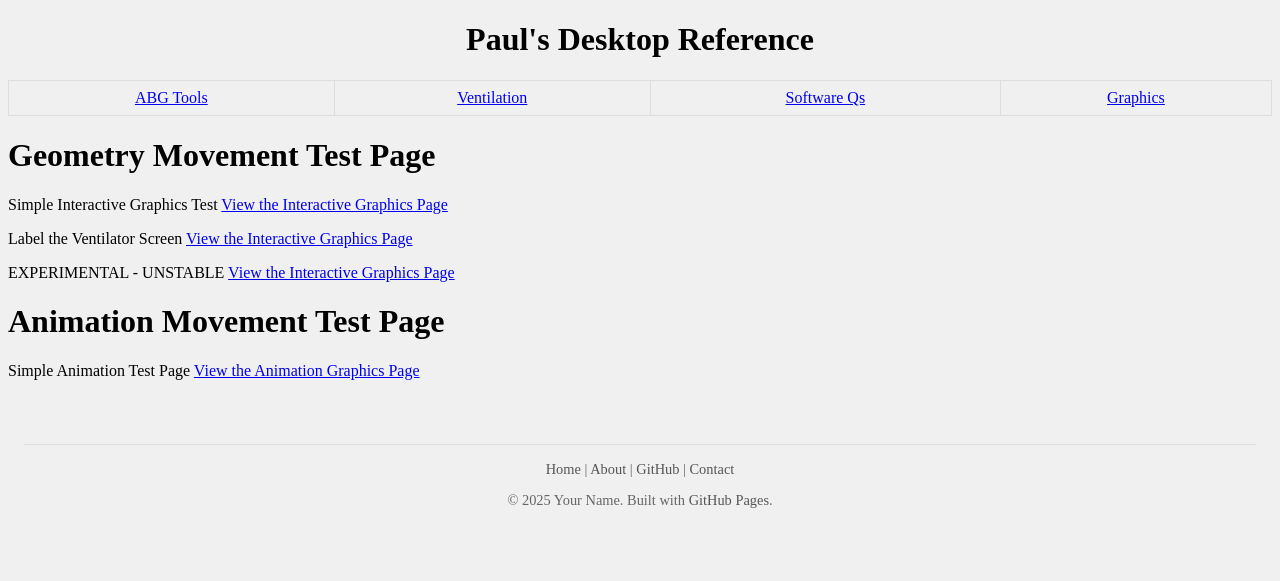
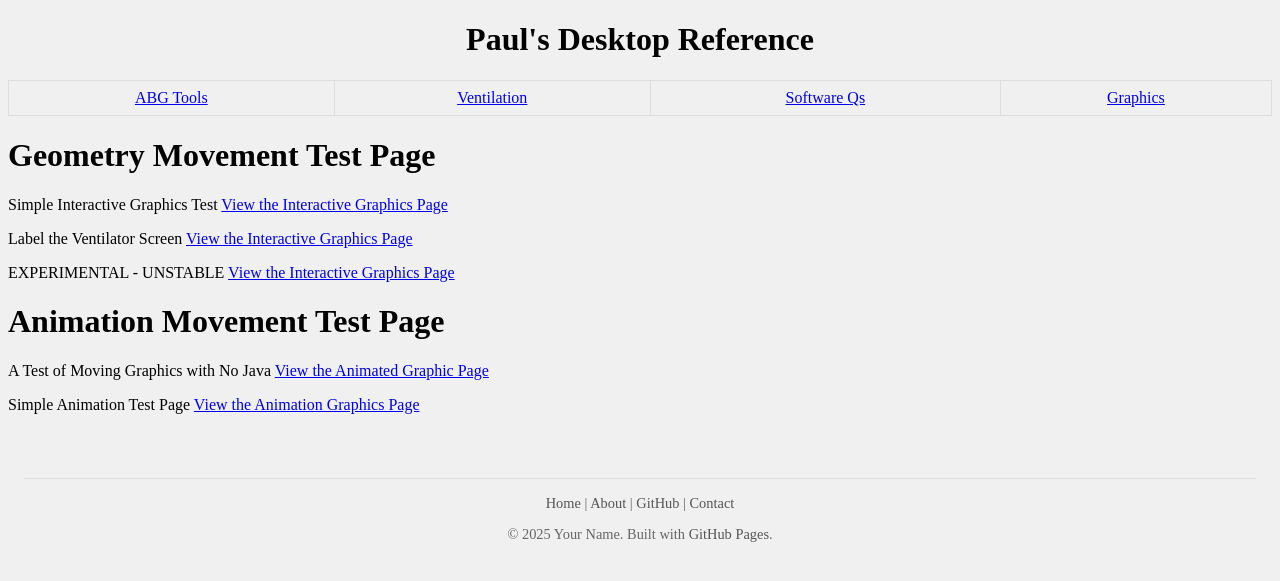
Before and after one commit to ZBZFirst/info, a Jekyll site: the page built from graphicsindex.md, in a window 1280 px wide. Shown: the top 581 px of the page. Built offline with Jekyll 4.4.1, drawn with Linux system fonts in a browser that asks for light colours.

Commit message:
Update graphicsindex.md

```diff
--- a/graphicsindex.md
+++ b/graphicsindex.md
@@ -16,5 +16,8 @@ EXPERIMENTAL - UNSTABLE
 
 # Animation Movement Test Page
 
+A Test of Moving Graphics with No Java
+[View the Animated Graphic Page](/info/nojavagraphics.html)
+
 Simple Animation Test Page
 [View the Animation Graphics Page](/info/shapes-demo.html)
```
